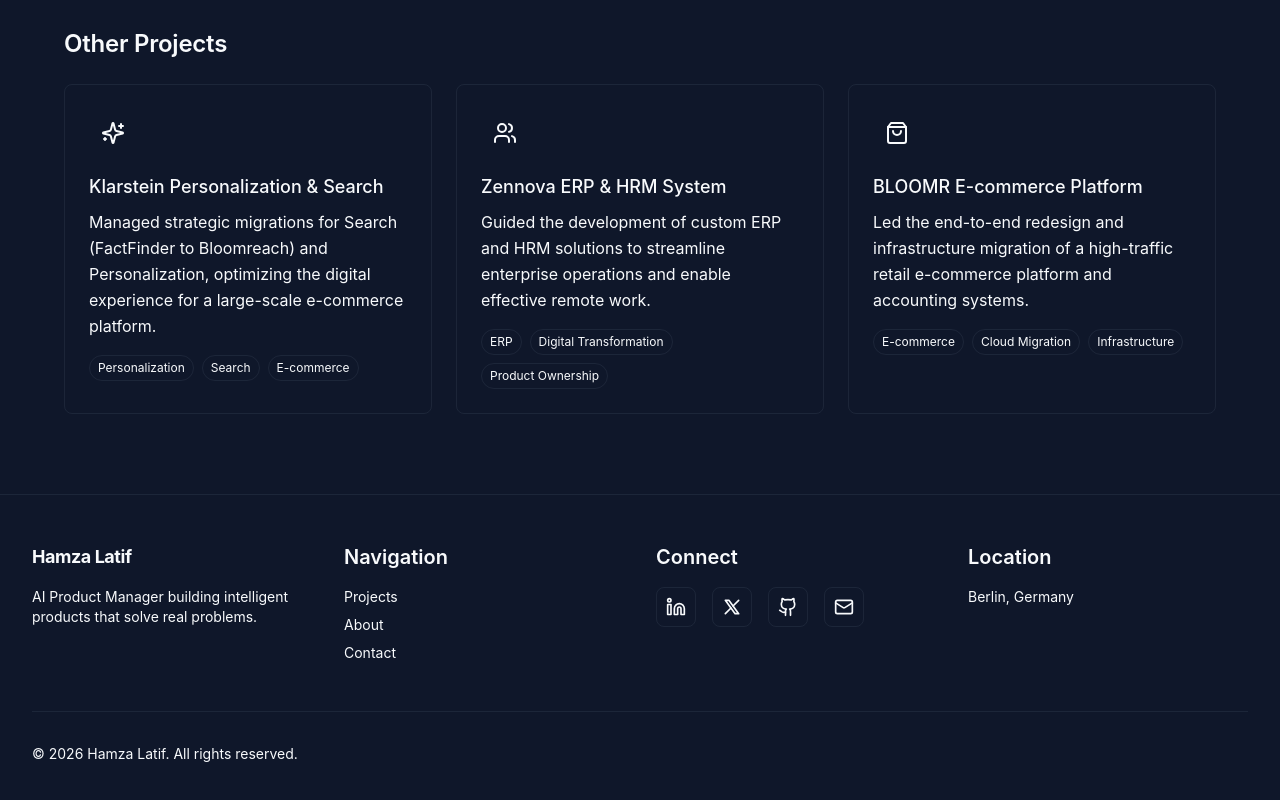
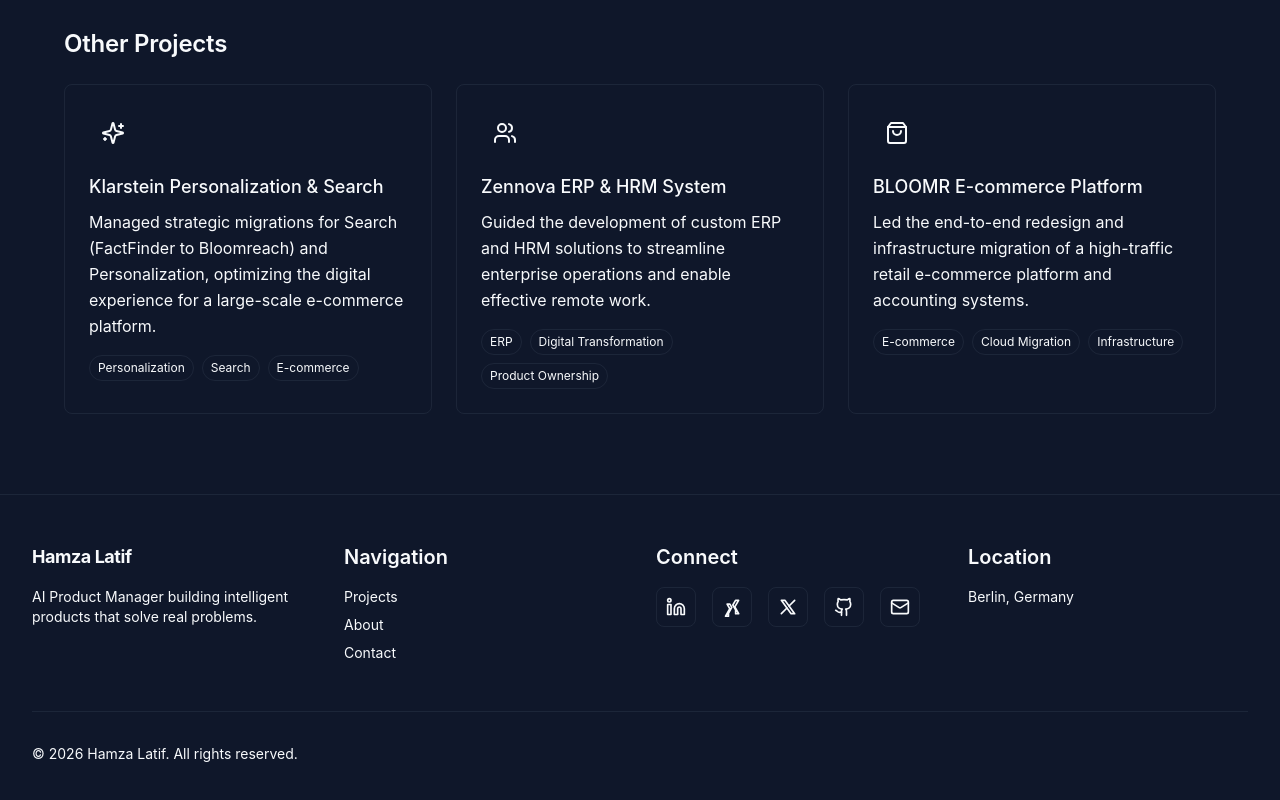
Before and after one commit to hamzi207/hamzalatif_portfolio, a React (Vite) app: page /projects in a window 1280 px wide. Shown: the part 1596-2396 px from the top of the page. Built offline with nearby package versions, Linux system fonts and the light colour scheme.

Commit message:
social_links_updated

```diff
--- a/src/components/FilePreviewModal.tsx
+++ b/src/components/FilePreviewModal.tsx
@@ -7,9 +7,16 @@
     onClose: () => void;
     fileUrl: string | null;
     title?: string;
+    allowDownload?: boolean;
 }
 
-export function FilePreviewModal({ isOpen, onClose, fileUrl, title = "Document Preview" }: FilePreviewModalProps) {
+export function FilePreviewModal({
+    isOpen,
+    onClose,
+    fileUrl,
+    title = "Document Preview",
+    allowDownload = true
+}: FilePreviewModalProps) {
     // Prevent body scroll when modal is open
     useEffect(() => {
         if (isOpen) {
@@ -23,6 +30,11 @@
     }, [isOpen]);
 
     if (!isOpen || !fileUrl) return null;
+
+    // Append toolbar=0 to PDF URLs to hide the viewer toolbar if it's a PDF
+    const displayUrl = fileUrl.toLowerCase().endsWith('.pdf')
+        ? `${fileUrl}#toolbar=0`
+        : fileUrl;
 
     return (
         <AnimatePresence>
@@ -50,6 +62,7 @@
                                 {title}
                             </h3>
                             <div className="flex items-center gap-2">
+                                {allowDownload && (
                                     <a
                                         href={fileUrl}
                                         target="_blank"
@@ -59,6 +72,7 @@
                                     >
                                         <ExternalLink className="w-5 h-5" />
                                     </a>
+                                )}
                                 <button
                                     onClick={onClose}
                                     className="p-2 text-muted-foreground hover:text-foreground rounded-full hover:bg-secondary/50 transition-colors"
@@ -72,17 +86,18 @@
                         {/* Content (PDF Viewer) */}
                         <div className="flex-1 bg-white w-full h-full relative overflow-hidden">
                             <object
-                                data={fileUrl}
+                                data={displayUrl}
                                 type="application/pdf"
                                 className="w-full h-full"
                             >
                                 <iframe
-                                    src={fileUrl}
+                                    src={displayUrl}
                                     className="w-full h-full border-0"
                                     title={title}
                                 >
                                     <div className="flex flex-col items-center justify-center h-full p-6 text-center space-y-4">
                                         <p className="text-muted-foreground">This browser doesn't support PDF previews.</p>
+                                        {allowDownload ? (
                                             <a
                                                 href={fileUrl}
                                                 download
@@ -90,6 +105,9 @@
                                             >
                                                 Download to View
                                             </a>
+                                        ) : (
+                                            <p className="text-sm text-muted-foreground italic">Previews are restricted on this device.</p>
+                                        )}
                                     </div>
                                 </iframe>
                             </object>
--- a/src/components/Footer.tsx
+++ b/src/components/Footer.tsx
@@ -41,6 +41,25 @@
                 className="w-10 h-10 bg-card border border-border rounded-lg flex items-center justify-center hover:border-primary/50 transition-colors duration-200"
               >
                 <Linkedin className="w-5 h-5 text-muted-foreground" />
+              </a>
+              <a
+                href="https://www.xing.com/profile/MuhammadHamza_Latif"
+                target="_blank"
+                rel="noopener noreferrer"
+                className="w-10 h-10 bg-card border border-border rounded-lg flex items-center justify-center hover:border-primary/50 transition-colors duration-200 group"
+              >
+                <svg
+                  viewBox="0 0 24 24"
+                  fill="none"
+                  stroke="currentColor"
+                  strokeWidth="2"
+                  strokeLinecap="round"
+                  strokeLinejoin="round"
+                  className="w-5 h-5 text-muted-foreground group-hover:text-primary transition-colors duration-200"
+                >
+                  <path d="M16.35 15.5l-3.35-5.9 3.25-5.6h3.65l-4.5 7.8 4.6 8.2h-3.65z" />
+                  <path d="M7.75 19.5l4-7-2.3-4h-3.3l3.2 5.6-5.1 8.9h3.5z" />
+                </svg>
               </a>
               <a
                 href="https://x.com/hklatif207"
--- a/src/pages/About.tsx
+++ b/src/pages/About.tsx
@@ -5,10 +5,10 @@
 import { SEO } from "../components/SEO";
 
 export function About() {
-  const [previewFile, setPreviewFile] = useState<{ url: string, title: string } | null>(null);
+  const [previewFile, setPreviewFile] = useState<{ url: string, title: string, allowDownload?: boolean } | null>(null);
 
-  const openPreview = (url: string, title: string) => {
-    setPreviewFile({ url, title });
+  const openPreview = (url: string, title: string, allowDownload: boolean = false) => {
+    setPreviewFile({ url, title, allowDownload });
   };
 
   const closePreview = () => {
@@ -23,6 +23,7 @@
         onClose={closePreview}
         fileUrl={previewFile?.url || null}
         title={previewFile?.title}
+        allowDownload={previewFile?.allowDownload}
       />
       <div className="pt-32 pb-20 px-6 lg:px-8">
         <div className="max-w-4xl mx-auto">
@@ -59,7 +60,7 @@
                 </span>
                 <a href="https://www.linkedin.com/in/mhlatif207/" target="_blank" rel="noopener noreferrer" className="flex items-center hover:text-primary transition-colors">
                   <Linkedin className="w-4 h-4 mr-2" />
-                  LinkedIn
+                  /in/mhlatif207/
                 </a>
                 <a href="https://www.xing.com/profile/MuhammadHamza_Latif" target="_blank" rel="noopener noreferrer" className="flex items-center hover:text-primary transition-colors">
                   <svg
@@ -71,10 +72,10 @@
                     strokeLinejoin="round"
                     className="w-4 h-4 mr-2"
                   >
-                    <path d="M16.35 15.5l-3.35-5.9 3.25-5.6h3.65l-4.5 7.8 4.6 8.2h-3.65z" />
+                    <path d="M16.35 15.5-3.35-5.9 3.25-5.6h3.65l-4.5 7.8 4.6 8.2h-3.65z" />
                     <path d="M7.75 19.5l4-7-2.3-4h-3.3l3.2 5.6-5.1 8.9h3.5z" />
                   </svg>
-                  Xing
+                  /MuhammadHamza_Latif
                 </a>
                 <a href="https://x.com/hklatif207" target="_blank" rel="noopener noreferrer" className="flex items-center hover:text-primary transition-colors">
                   <svg
@@ -89,13 +90,13 @@
                     <path d="M4 4l11.733 16h4.267l-11.733 -16z" />
                     <path d="M4 20l6.768 -6.768m2.46 -2.46l6.772 -6.772" />
                   </svg>
-                  X
+                  /hklatif207
                 </a>
               </div>
 
               <div className="flex flex-wrap gap-4 pt-4">
                 <button
-                  onClick={() => openPreview("/assets/Muhammad_Hamza_Latif_Resume.pdf", "Muhammad Hamza Latif - Resume")}
+                  onClick={() => openPreview("/assets/Muhammad_Hamza_Latif_Resume.pdf", "Muhammad Hamza Latif - Resume", true)}
                   className="inline-flex items-center px-4 py-2 bg-primary text-primary-foreground rounded-lg hover:bg-primary/90 transition-colors duration-200 cursor-pointer"
                 >
                   <FileText className="w-4 h-4 mr-2" />
--- a/src/pages/Contact.tsx
+++ b/src/pages/Contact.tsx
@@ -56,7 +56,7 @@
                 </svg>
               </div>
               <h4 className="text-foreground">Xing</h4>
-              <p className="text-sm text-muted-foreground">MuhammadHamza_Latif</p>
+              <p className="text-sm text-muted-foreground">/MuhammadHamza_Latif</p>
             </a>
 
             <a
@@ -69,7 +69,7 @@
                 <Linkedin className="w-6 h-6 text-primary" />
               </div>
               <h4 className="text-foreground">LinkedIn</h4>
-              <p className="text-sm text-muted-foreground">in/mhlatif207</p>
+              <p className="text-sm text-muted-foreground">/in/mhlatif207/</p>
             </a>
           </div>
 
--- a/src/pages/Home.tsx
+++ b/src/pages/Home.tsx
@@ -81,7 +81,7 @@
                   to="/projects"
                   className="w-full sm:w-auto inline-flex items-center justify-center px-8 py-4 bg-card text-foreground rounded-lg border border-border hover:border-primary/50 transition-colors duration-200 font-medium"
                 >
-                  View Selected Work
+                  My Projects
                 </Link>
               </div>
             </motion.div>
```
Lines whose indentation alone changed are shown as unchanged.
